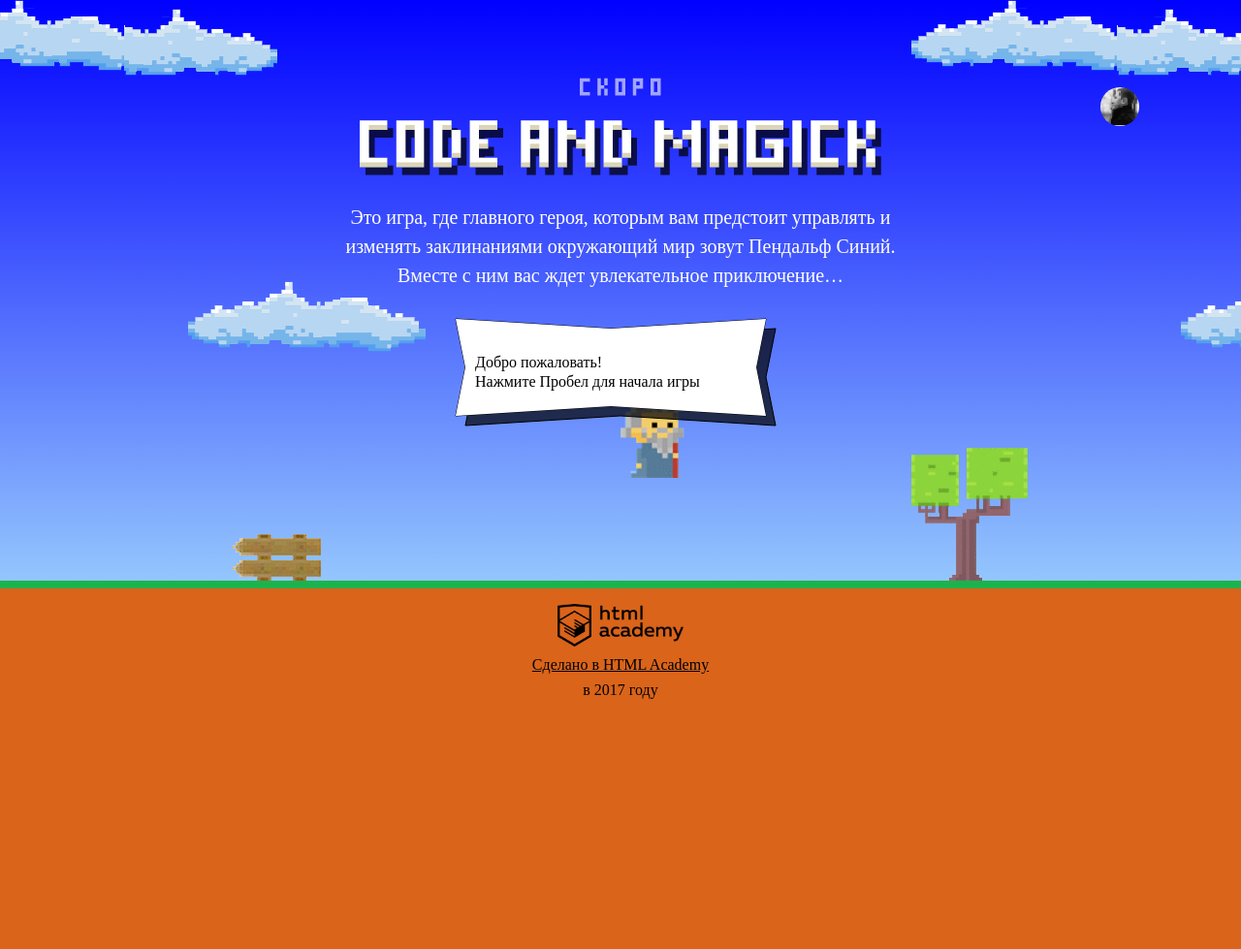
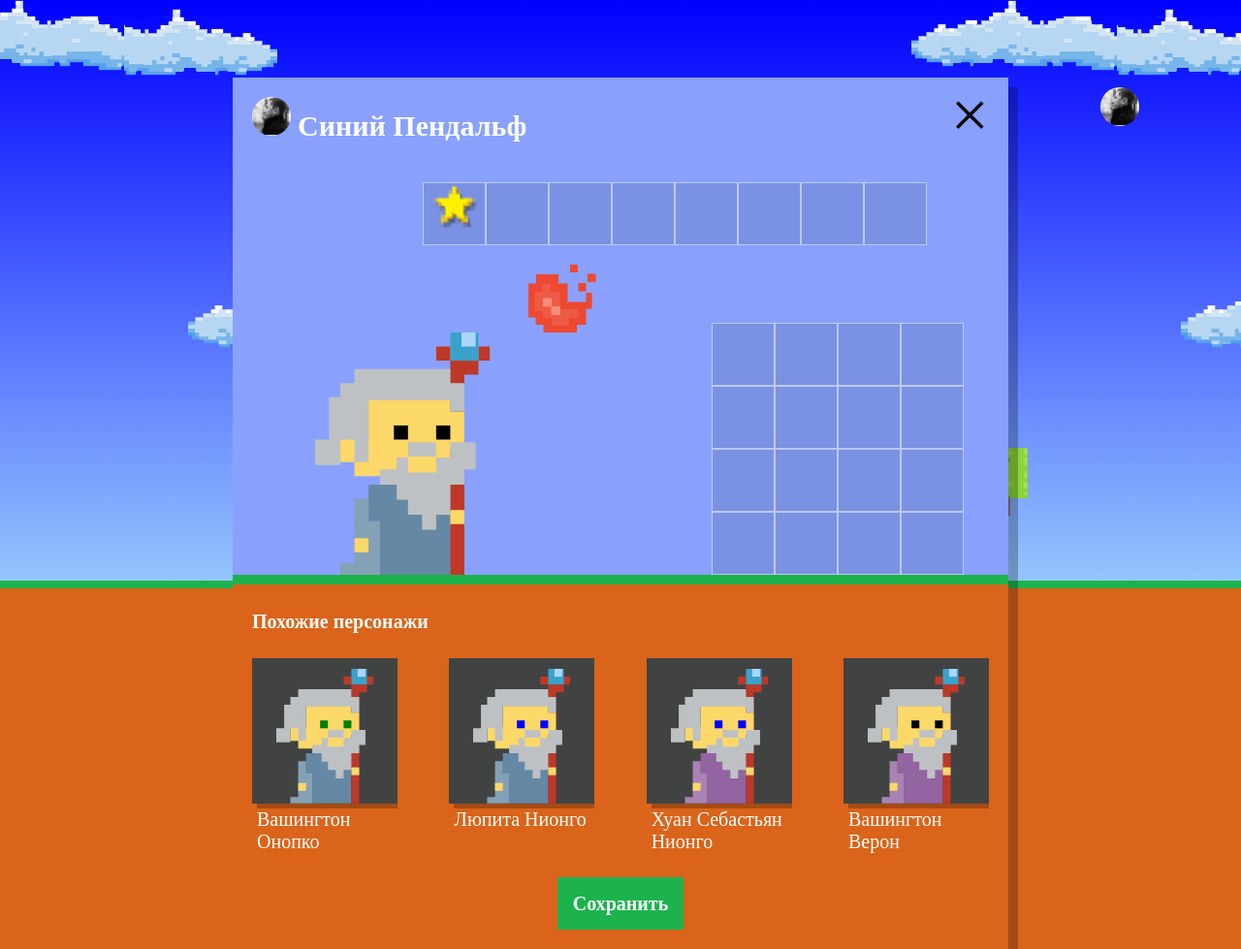
Before and after one commit to EBuscarov/354563-code-and-magick_, a website: page index.html in a window 1280 px wide. Shown: the whole page at 97% size. Before the commit the page ends 800 px from the top, so only its background shows below. Drawn offline with Linux system fonts and the light colour scheme; a web font is replaced by a local one.

Commit message:
Добавил скрипт setup.js, который раскрывает окно с настройками волшебников. Через функцию рандом изменил вывод имени, фамилии, цвет мантии и глаз у волшебников

```diff
--- a/index.html
+++ b/index.html
@@ -205,8 +205,9 @@
 
 
 </script>
-<script  src="js/stat.js"></script>
-<script  src="js/game.js"></script>
+<script src="js/stat.js"></script>
+<script src="js/setup.js"></script>
+<script src="js/game.js"></script>
 
 </body>
 </html>
--- /dev/null
+++ b/js/setup.js
@@ -0,0 +1,60 @@
+'use strict';
+
+var WIZARD_NAMES = ['Иван', 'Хуан Себастьян', 'Мария', 'Кристоф', 'Виктор', 'Юлия', 'Люпита', 'Вашингтон'];
+var WIZARD_SURNAME = ['да Марья', 'Верон', 'Мирабелла', 'Вальц', 'Онопко', 'Топольницкая', 'Нионго', 'Ирвинг'];
+var COAT_COLOR = ['rgb(101, 137, 164)', 'rgb(241, 43, 107)', 'rgb(146, 100, 161)', 'rgb(56, 159, 117)', 'rgb(215, 210, 55)', 'rgb(0, 0, 0)'];
+var EYE_COLOR = ['black', 'red', 'blue', 'yellow', 'green'];
+
+var userDialog = document.querySelector('.setup');
+userDialog.classList.remove('hidden');
+
+var similarListElement = userDialog.querySelector('.setup-similar-list');
+
+var similarWizardTemplate = document.querySelector('#similar-wizard-template')
+    .content
+    .querySelector('.setup-similar-item');
+
+var wizards = [
+  {
+    name: WIZARD_NAMES[Math.floor(Math.random() * WIZARD_NAMES.length)],
+    surname: WIZARD_SURNAME[Math.floor(Math.random() * WIZARD_SURNAME.length)],
+    coatColor: COAT_COLOR[Math.floor(Math.random() * COAT_COLOR.length)],
+    eyeColor: EYE_COLOR[Math.floor(Math.random() * EYE_COLOR.length)]
+  },
+  {
+    name: WIZARD_NAMES[Math.floor(Math.random() * WIZARD_NAMES.length)],
+    surname: WIZARD_SURNAME[Math.floor(Math.random() * WIZARD_SURNAME.length)],
+    coatColor: COAT_COLOR[Math.floor(Math.random() * COAT_COLOR.length)],
+    eyeColor: EYE_COLOR[Math.floor(Math.random() * EYE_COLOR.length)]
+  },
+  {
+    name: WIZARD_NAMES[Math.floor(Math.random() * WIZARD_NAMES.length)],
+    surname: WIZARD_SURNAME[Math.floor(Math.random() * WIZARD_SURNAME.length)],
+    coatColor: COAT_COLOR[Math.floor(Math.random() * COAT_COLOR.length)],
+    eyeColor: EYE_COLOR[Math.floor(Math.random() * EYE_COLOR.length)]
+  },
+  {
+    name: WIZARD_NAMES[Math.floor(Math.random() * WIZARD_NAMES.length)],
+    surname: WIZARD_SURNAME[Math.floor(Math.random() * WIZARD_SURNAME.length)],
+    coatColor: COAT_COLOR[Math.floor(Math.random() * COAT_COLOR.length)],
+    eyeColor: EYE_COLOR[Math.floor(Math.random() * EYE_COLOR.length)]
+  }
+];
+
+var renderWizard = function (wizard) {
+  var wizardElement = similarWizardTemplate.cloneNode(true);
+
+  wizardElement.querySelector('.setup-similar-label').textContent = wizard.name + ' ' + wizard.surname;
+  wizardElement.querySelector('.wizard-coat').style.fill = wizard.coatColor;
+  wizardElement.querySelector('.wizard-eyes').style.fill = wizard.eyeColor;
+
+  return wizardElement;
+}
+
+var fragment = document.createDocumentFragment();
+for (var i = 0; i < wizards.length; i++) {
+  fragment.appendChild(renderWizard(wizards[i]));
+}
+similarListElement.appendChild(fragment);
+
+document.querySelector('.setup-similar').classList.remove('hidden');
```
